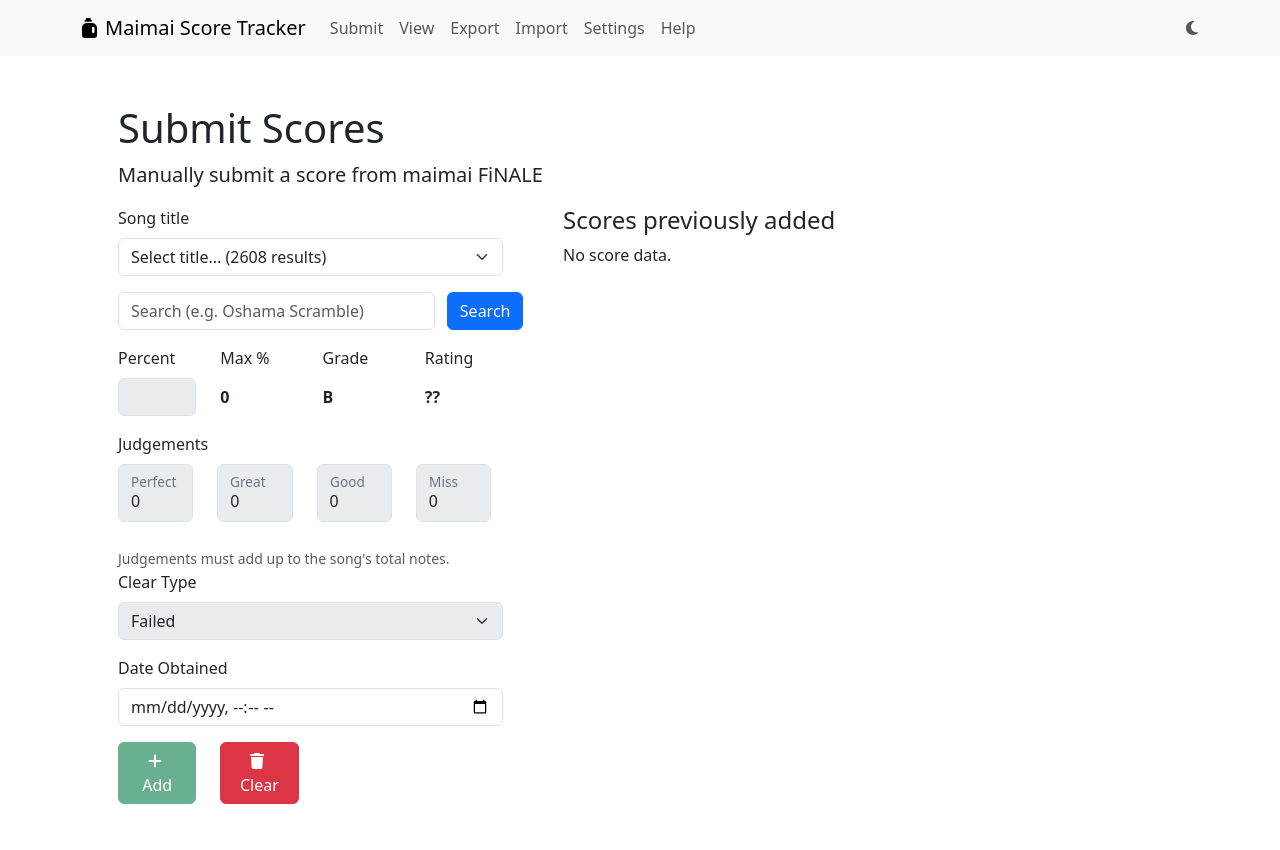
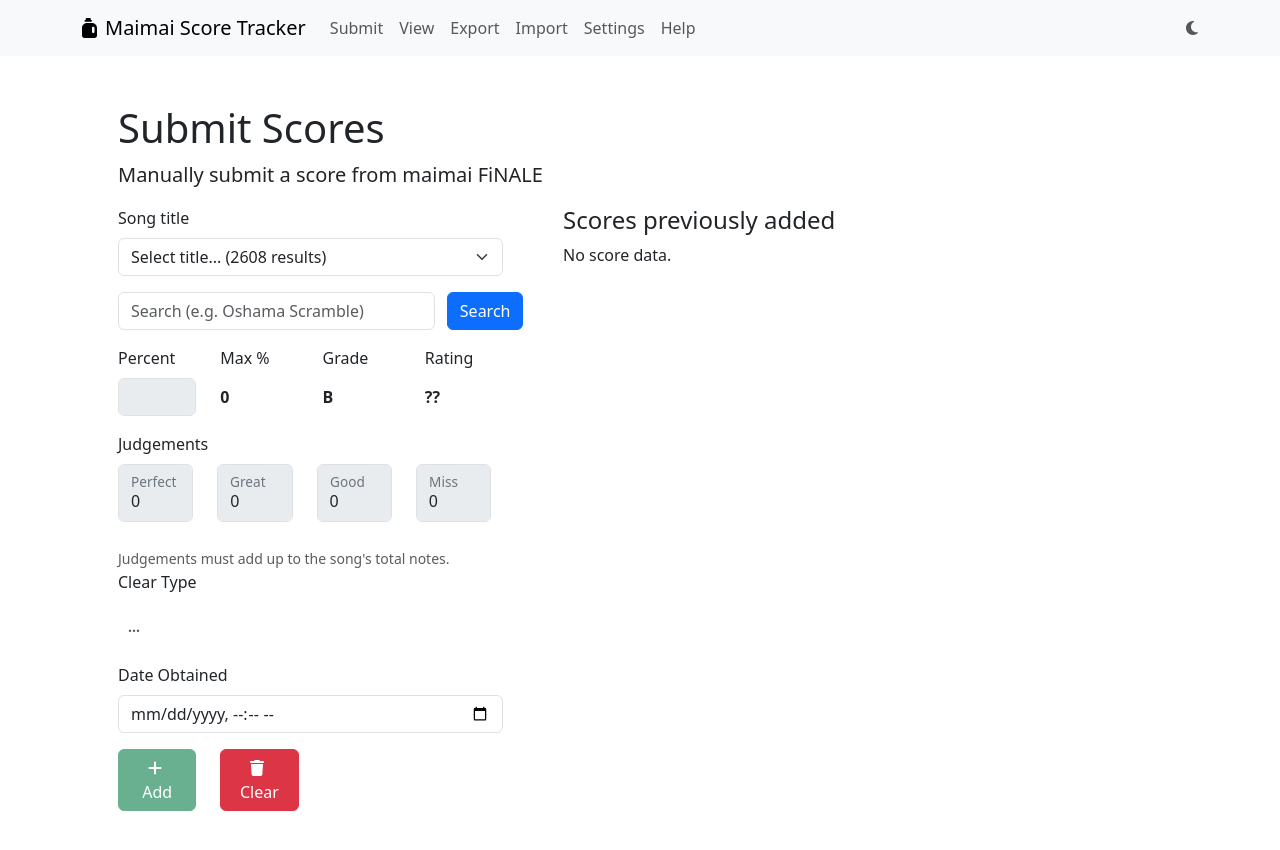
Before and after one commit to corndogit/maimai-score-tracker, a React (Vite) app: page /submit in a window 1280 px wide. Shown: the top 850 px of the page. Built offline with nearby package versions, Linux system fonts and the light colour scheme.

Commit message:
Auto-set clear type

```diff
--- /dev/null
+++ b/src/components/submit-score-page/submit-score-form/score-form-clear-type/score-form-clear-type.css
@@ -0,0 +1,37 @@
+.clear-type-display {
+    display: block;
+    font-weight: bold;
+    font-size: 1.2rem;
+    padding: 10px;
+    border-radius: 5px;
+    max-width: fit-content;
+}
+
+.clear-type-display-failed {
+    color: #fff;
+    background-color: #6e1c1c;
+
+}
+
+.clear-type-display-clear {
+    color: #fff;
+    background-color: #006110;
+
+}
+
+.clear-type-display-full-combo {
+    color: #fff;
+    background-color: #0e8585;
+
+}
+
+.clear-type-display-all-perfect {
+    color: #fff;
+    background-color: #922e92;
+
+}
+
+.clear-type-display-all-perfect-plus {
+    color: #fff;
+    background-color: #855b0e;
+}
--- a/src/components/submit-score-page/submit-score-form/score-form-clear-type/score-form-clear-type.tsx
+++ b/src/components/submit-score-page/submit-score-form/score-form-clear-type/score-form-clear-type.tsx
@@ -3,26 +3,24 @@ import { ScoreFormValidation } from "../../../../models/score-form-validation";
 import { Chart } from "../../../../models/chart";
 import { Judgements } from "../../../../models/score";
 import { validateClearType } from "../../../../utils/parse-tools";
+import { calculateClearType } from "../../../../utils/score-tools";
+import "./score-form-clear-type.css";
 
 type ScoreFormClearTypeProps = {
-  clearType: string;
   validated: ScoreFormValidation;
   judgements: Judgements;
   percent: string;
   maxPercent: string;
   selectedChart?: Chart;
-  setClearType: (value: string) => void;
   setValidated: (validation: ScoreFormValidation) => void;
 };
 
 export const ScoreFormClearType = ({
-  clearType,
   validated,
   judgements,
   percent,
   maxPercent,
   selectedChart,
-  setClearType,
   setValidated,
 }: ScoreFormClearTypeProps) => {
   const setValidatedClearType = (clearType: string): void => {
@@ -38,33 +36,27 @@ export const ScoreFormClearType = ({
     });
   };
 
+  const clearType = calculateClearType(
+    judgements,
+    percent,
+    maxPercent,
+    selectedChart
+  );
+
+  const clearTypeCssClass = `clear-type-display-${clearType
+    .toLowerCase()
+    .replace(" ", "-")
+    .replace("+", "-plus")}`;
+
   return (
     <Form.Group className="mb-3" controlId="submitScoreForm.ClearTypeSelect">
       <Form.Label>Clear Type</Form.Label>
-      <Form.Select
-        aria-label="Clear Type"
-        required
-        isInvalid={
-          !(
-            clearType === "CLEAR" ||
-            clearType === "FAILED" ||
-            validated.isClearTypeValid
-          )
-        }
-        disabled={!selectedChart}
-        value={clearType}
-        onChange={(e) => {
-          const value = e.currentTarget.value;
-          setClearType(value);
-          setValidatedClearType(value);
-        }}
+      <Form.Text
+        className={`clear-type-display ${clearTypeCssClass}`}
+        onChange={() => setValidatedClearType(clearType)}
       >
-        <option value="FAILED">Failed</option>
-        <option value="CLEAR">Clear</option>
-        <option value="FULL COMBO">Full Combo</option>
-        <option value="ALL PERFECT">All Perfect</option>
-        <option value="ALL PERFECT+">All Perfect+</option>
-      </Form.Select>
+        {clearType}
+      </Form.Text>
     </Form.Group>
   );
 };
--- a/src/components/submit-score-page/submit-score-form/score-form-judgements/score-form-judgements.tsx
+++ b/src/components/submit-score-page/submit-score-form/score-form-judgements/score-form-judgements.tsx
@@ -3,11 +3,15 @@ import { Judgements } from "../../../../models/score";
 import { ScoreFormValidation } from "../../../../models/score-form-validation";
 import { Chart } from "../../../../models/chart";
 import "./score-form-judgements.css";
+import { calculateClearType } from "../../../../utils/score-tools";
 
 type ScoreFormProps = {
   selectedChart?: Chart;
   validated: ScoreFormValidation;
   judgements: Judgements;
+  percent: string;
+  maxPercent: string;
+  setClearType: (value: string) => void;
   setJudgements: (judgements: Judgements) => void;
   setValidated: (validation: ScoreFormValidation) => void;
 };
@@ -22,6 +26,9 @@ export const ScoreFormJudgements = ({
   validated,
   judgements,
   selectedChart,
+  percent,
+  maxPercent,
+  setClearType,
   setJudgements,
   setValidated,
 }: ScoreFormProps) => {
@@ -36,6 +43,9 @@ export const ScoreFormJudgements = ({
       : 0;
     setJudgements(newJudgements);
     validateJudgements(newJudgements);
+    setClearType(
+      calculateClearType(newJudgements, percent, maxPercent, selectedChart)
+    );
   };
 
   const validateJudgements = (judgements: Judgements): void => {
--- a/src/components/submit-score-page/submit-score-form/submit-score-form.tsx
+++ b/src/components/submit-score-page/submit-score-form/submit-score-form.tsx
@@ -191,18 +191,19 @@ export const SubmitScoreForm = ({ addToSubmitScores }: ScoreFormProps) => {
         validated={validated}
         judgements={judgements}
         selectedChart={selectedChart}
+        percent={percent}
+        maxPercent={maxPercent}
+        setClearType={setClearType}
         setJudgements={setJudgements}
         setValidated={setValidated}
       />
 
       <ScoreFormClearType
-        clearType={clearType}
         validated={validated}
         judgements={judgements}
         percent={percent}
         maxPercent={maxPercent}
         selectedChart={selectedChart}
-        setClearType={setClearType}
         setValidated={setValidated}
       />
 
--- a/src/utils/score-tools.ts
+++ b/src/utils/score-tools.ts
@@ -45,6 +45,12 @@ const calculateMaxRawScore = (chart: Chart): number => {
   );
 };
 
+const sumJudgements = (judgements: Judgements): number => {
+  return (
+    judgements.perfect + judgements.great + judgements.good + judgements.miss
+  );
+};
+
 export const calculateMaxScore = (chart: Chart): number => {
   const rawScore = calculateMaxRawScore(chart);
   return (rawScore / (rawScore - chart.break * 100)) * 100;
@@ -65,11 +71,11 @@ export const calculateClearType = (
   if (isFullCombo(judgements, selectedChart)) {
     return "FULL COMBO";
   }
-  if (isClear(percent)) {
+  if (isClear(percent) && sumJudgements(judgements) === selectedChart?.notes) {
     return "CLEAR";
   }
-  if (isFailed(percent)) {
+  if (isFailed(percent) && sumJudgements(judgements) === selectedChart?.notes) {
     return "FAILED";
   }
-  return "";
+  return "...";
 };
```
